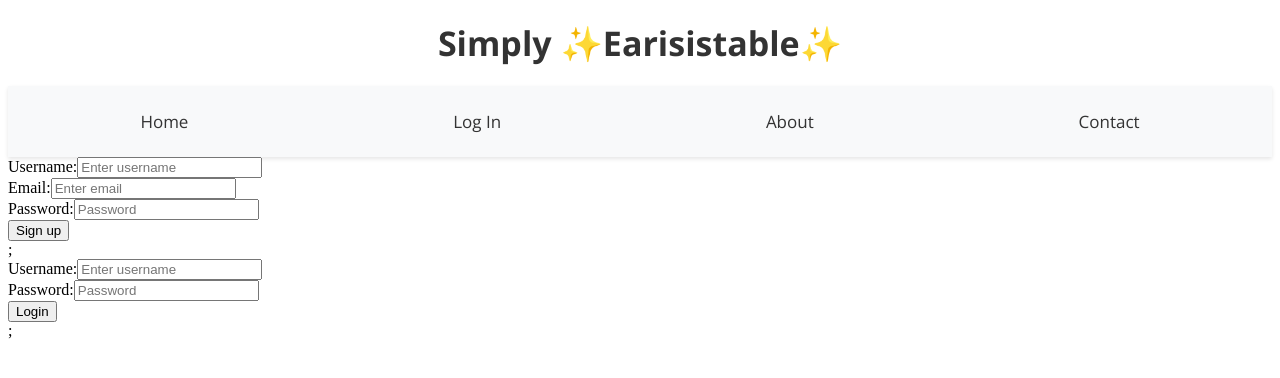
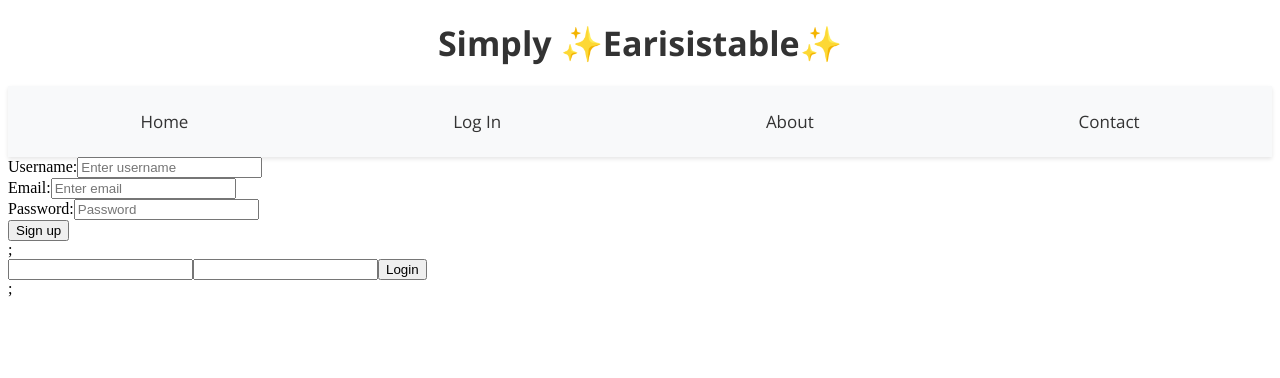
Before and after one commit to AshleighCodes/crowdfunding_front_end, a React (Vite) app: page /login in a window 1280 px wide. Shown: the top 378 px of the page. Built offline with nearby package versions, Linux system fonts and the light colour scheme.

Commit message:
Added auth, and for users to login and logout

```diff
--- /dev/null
+++ b/src/components/AuthProvider.jsx
@@ -0,0 +1,18 @@
+// components/AuthProvider.jsx
+import { createContext, useState } from "react";
+
+// Create the Context
+export const AuthContext = createContext();
+
+// Create the component that will wrap our app
+export const AuthProvider = (props) => {
+    const [auth, setAuth] = useState({
+        token: window.localStorage.getItem("token"),
+    });
+
+    return (
+    <AuthContext.Provider value={{ auth, setAuth }}>
+        {props.children}
+        </AuthContext.Provider>
+    );
+};
--- a/src/components/LoginForm.jsx
+++ b/src/components/LoginForm.jsx
@@ -1,10 +1,75 @@
+// import { useState } from "react";
+// import { useNavigate } from "react-router-dom";
+
+// import postLogin from "../api/post-login.js";
+
+// function LoginForm() {
+//     const navigate = useNavigate();
+//     const [credentials, setCredentials] = useState({
+//         username: "",
+//         password: "",
+//     });
+
+//     const handleChange = (event) => {
+//         const { id, value } = event.target;
+//         setCredentials((prevCredentials) => ({
+//             ...prevCredentials,
+//             [id]: value,
+//         }));
+//     };
+
+//     const handleSubmit = (event) => {
+//         event.preventDefault();
+//         if (credentials.username && credentials.password) {
+//             postLogin(
+//                 credentials.username,
+//                 credentials.password
+//             ).then((response) => {
+//                 window.localStorage.setItem("token", response.token);
+//                 navigate("/");
+//             });
+//         }
+//     };
+
+//     return (
+//         <form>
+//             <div>
+//                 <label htmlFor="username">Username:</label>
+//                 <input
+//                     type="text"
+//                     id="username"
+//                     placeholder="Enter username"
+//                     onChange={handleChange}
+//                 />
+//             </div>
+//             <div>
+//                 <label htmlFor="password">Password:</label>
+//                 <input
+//                     type="password"
+//                     id="password"
+//                     placeholder="Password"
+//                     onChange={handleChange}
+//                 />
+//             </div>
+//             <button type="submit" onClick={handleSubmit}>
+//                 Login
+//             </button>
+//         </form>
+//     );
+// }
+
+// export default LoginForm;
+
+// components/LoginForm.jsx
 import { useState } from "react";
 import { useNavigate } from "react-router-dom";
-
 import postLogin from "../api/post-login.js";
+import useAuth from "../hooks/use-auth.js";
 
 function LoginForm() {
     const navigate = useNavigate();
+    const { auth, setAuth } = useAuth();
+
     const [credentials, setCredentials] = useState({
         username: "",
         password: "",
@@ -21,39 +86,31 @@ function LoginForm() {
     const handleSubmit = (event) => {
         event.preventDefault();
         if (credentials.username && credentials.password) {
-            postLogin(
-                credentials.username,
-                credentials.password
-            ).then((response) => {
+            postLogin(credentials.username, credentials.password).then((response) => {
                 window.localStorage.setItem("token", response.token);
+                setAuth({
+                    token: response.token,
+                });
                 navigate("/");
             });
         }
     };
 
     return (
-        <form>
-            <div>
-                <label htmlFor="username">Username:</label>
+    <form onSubmit={handleSubmit}>
         <input
         type="text"
         id="username"
-                    placeholder="Enter username"
+        value={credentials.username}
         onChange={handleChange}
         />
-            </div>
-            <div>
-                <label htmlFor="password">Password:</label>
         <input
         type="password"
         id="password"
-                    placeholder="Password"
+        value={credentials.password}
         onChange={handleChange}
         />
-            </div>
-            <button type="submit" onClick={handleSubmit}>
-                Login
-            </button>
+        <button type="submit">Login</button>
     </form>
     );
 }
--- a/src/components/NavBar.jsx
+++ b/src/components/NavBar.jsx
@@ -1,13 +1,47 @@
+// import { Link, Outlet } from "react-router-dom";
+// import "./NavBar.css";
+
+// function NavBar() {
+//     return (
+//     <div>
+//         <h1 className="page-title">Simply ✨Earisistable✨</h1>
+//         <nav class="navbar">
+//             <Link to="/">Home</Link>
+//             <Link to="/login">Log In</Link>
+//             <Link to="/about">About</Link>
+//             <Link to="/contact">Contact</Link>
+//         </nav>
+//         <Outlet />
+//     </div>
+//     );
+// }
+
+// export default NavBar;
+
 import { Link, Outlet } from "react-router-dom";
+import useAuth from "../hooks/use-auth.js";
 import "./NavBar.css";
 
 function NavBar() {
+    const { auth, setAuth } = useAuth();
+
+    const handleLogout = () => {
+        window.localStorage.removeItem("token");
+        setAuth({ token: null });
+    };
+
     return (
     <div>
         <h1 className="page-title">Simply ✨Earisistable✨</h1>
-        <nav class="navbar">
+        <nav className="navbar">
             <Link to="/">Home</Link>
-            <Link to="/login">Log In</Link>
+            {auth.token ? (
+                <Link to="/" onClick={handleLogout}>
+                    Log Out
+                </Link>
+            ) : (
+                <Link to="/login">Log In</Link>
+            )}
             <Link to="/about">About</Link>
             <Link to="/contact">Contact</Link>
         </nav>
--- /dev/null
+++ b/src/hooks/use-auth.js
@@ -0,0 +1,9 @@
+// hooks/use-auth.js
+import { useContext } from "react";
+import { AuthContext } from "../components/AuthProvider";
+
+const useAuth = () => {
+    return useContext(AuthContext);
+};
+
+export default useAuth;
```
Also changed, not shown: src/main.jsx (+12 -4 lines). Lines whose indentation alone changed are shown as unchanged.
